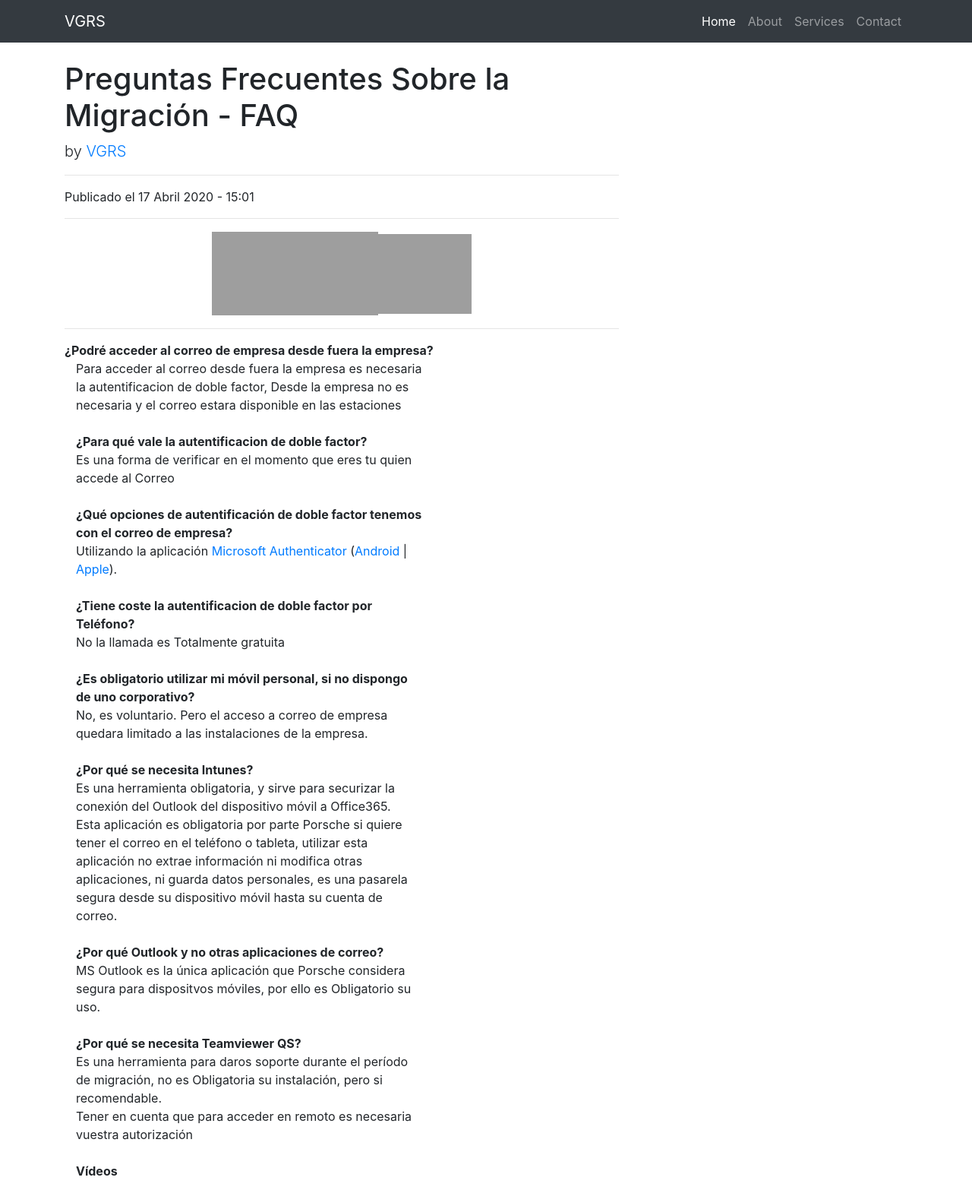
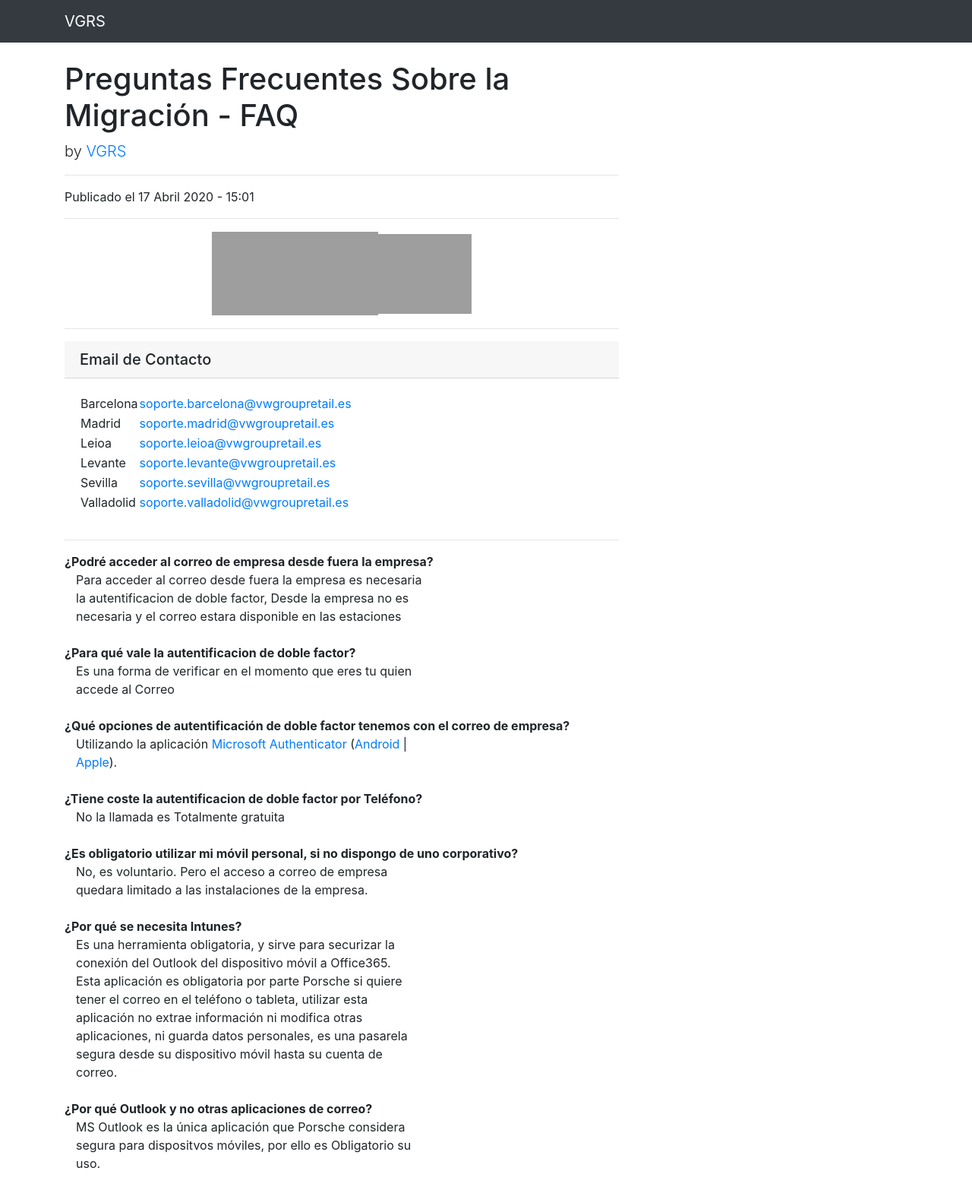
Before and after one commit to frodvgrs/migracion-faq, a plain HTML site: page index.html in a window 1280 px wide. Shown: the top 1566 px of the page at 76% size. Drawn offline with nearby package versions, Linux system fonts and the light colour scheme; grey boxes are pictures that could not be loaded.

Commit message:
Update index.html

```diff
--- a/index.html
+++ b/index.html
@@ -1,12 +1,12 @@
 <!DOCTYPE html>
-<html lang="en">
+<html lang="es">
 
 <head>
 
   <meta charset="utf-8">
   <meta name="viewport" content="width=device-width, initial-scale=1, shrink-to-fit=no">
   <meta name="description" content="">
-  <meta name="author" content="">
+  <meta name="author" content="Fernando A. Rodriguez fernando.rodriguez.ext@vwgroupretail.es">
 
   <title>Preguntas Frecuentes Sobre la Migración - FAQ</title>
 
@@ -31,24 +31,6 @@
       <button class="navbar-toggler" type="button" data-toggle="collapse" data-target="#navbarResponsive" aria-controls="navbarResponsive" aria-expanded="false" aria-label="Toggle navigation">
         <span class="navbar-toggler-icon"></span>
       </button>
-      <div class="collapse navbar-collapse" id="navbarResponsive">
-        <ul class="navbar-nav ml-auto">
-          <li class="nav-item active">
-            <a class="nav-link" href="#">Home
-              <span class="sr-only">(current)</span>
-            </a>
-          </li>
-          <li class="nav-item">
-            <a class="nav-link" href="#">About</a>
-          </li>
-          <li class="nav-item">
-            <a class="nav-link" href="#">Services</a>
-          </li>
-          <li class="nav-item">
-            <a class="nav-link" href="#">Contact</a>
-          </li>
-        </ul>
-      </div>
     </div>
   </nav>
 
@@ -86,39 +68,74 @@
 		</table>
 
 
+
+        <hr>
+
+         <h5 class="card-header">Email de Contacto</h5>
+          <div class="card-body">
+			<table border="0">
+			<tbody>
+			<tr>
+			<td >Barcelona</td>
+			<td ><a href="mailto:soporte.barcelona@vwgroupretail.es" target="_blank" rel="noopener">soporte.barcelona@vwgroupretail.es</a></td>
+			</tr>
+			<tr>
+			<td >Madrid&nbsp;</td>
+			<td ><a href="mailto:soporte.madrid@vwgroupretail.es&nbsp;" target="_blank" rel="noopener">soporte.madrid@vwgroupretail.es</a></td>
+			</tr>
+			<tr>
+			<td >Leioa</td>
+			<td ><a href="mailto:soporte.leioa@vwgroupretail.es" target="_blank" rel="noopener">soporte.leioa@vwgroupretail.es</a></td>
+			</tr>
+			<tr>
+			<td >Levante</td>
+			<td ><a title="Levante" href="mailto:soporte.levante@vwgroupretail.es" target="_blank" rel="noopener">soporte.levante@vwgroupretail.es</a></td>
+			</tr>
+			<tr>
+			<td >Sevilla</td>
+			<td ><a href="mailto:soporte.sevilla@vwgroupretail.es" target="_blank" rel="noopener">soporte.sevilla@vwgroupretail.es</a></td>
+			</tr>
+			<tr>
+			<td >Valladolid</td>
+			<td ><a href="mailto:soporte.valladolid@vwgroupretail.es" target="_blank" rel="noopener">soporte.valladolid@vwgroupretail.es</a></td>
+			</tr>
+			</tbody>
+			</table>
+		</div>
+
         <hr>
 
         <!-- Post Content -->
 <strong>&iquest;Podr&eacute; acceder al correo de empresa desde fuera la empresa? </strong>
 <div class="col-lg-8">Para acceder al correo desde fuera la empresa es necesaria la autentificacion de doble factor, Desde la empresa no es necesaria y el correo estara disponible en las estaciones</div>
 <div class="col-lg-8">&nbsp;</div>
-<div class="col-lg-8"><strong>&iquest;Para qu&eacute; vale la autentificacion de doble factor? </strong></div>
+<strong>&iquest;Para qu&eacute; vale la autentificacion de doble factor? </strong>
 <div class="col-lg-8">Es una forma de verificar en el momento que eres tu quien accede al Correo</div>
 <div class="col-lg-8">&nbsp;</div>
-<div class="col-lg-8"><strong>&iquest;Qu&eacute; opciones de autentificaci&oacute;n de doble factor tenemos con el correo de empresa? </strong></div>
+<strong>&iquest;Qu&eacute; opciones de autentificaci&oacute;n de doble factor tenemos con el correo de empresa? </strong>
 <div class="col-lg-8">Utilizando la aplicaci&oacute;n <a href="https://support.microsoft.com/es-es/help/4026727/microsoft-account-how-to-use-the-microsoft-authenticator-app">Microsoft Authenticator</a> (<a href="https://play.google.com/store/apps/details?id=com.teamviewer.quicksupport.market&amp;hl=es_419" target="_blank" rel="noopener">Android</a> | <a href="https://apps.apple.com/es/app/teamviewer-quicksupport/id661649585" target="_blank" rel="noopener">Apple</a>).</div>
 <div class="col-lg-8">&nbsp;</div>
-<div class="col-lg-8"><strong>&iquest;Tiene coste la autentificacion de doble factor por Tel&eacute;fono? </strong></div>
+<strong>&iquest;Tiene coste la autentificacion de doble factor por Tel&eacute;fono? </strong>
 <div class="col-lg-8">No la llamada es Totalmente gratuita</div>
 <div class="col-lg-8">&nbsp;</div>
-<div class="col-lg-8"><strong>&iquest;Es obligatorio utilizar mi m&oacute;vil personal, si no dispongo de uno corporativo? </strong></div>
+<strong>&iquest;Es obligatorio utilizar mi m&oacute;vil personal, si no dispongo de uno corporativo? </strong>
 <div class="col-lg-8">No, es voluntario. Pero el acceso a correo de empresa quedara limitado a las instalaciones de la empresa.</div>
 <div class="col-lg-8">&nbsp;</div>
-<div class="col-lg-8"><strong>&iquest;Por qu&eacute; se necesita Intunes? </strong></div>
+<strong>&iquest;Por qu&eacute; se necesita Intunes? </strong>
 <div class="col-lg-8">Es una herramienta obligatoria, y sirve para securizar la conexi&oacute;n del Outlook del dispositivo m&oacute;vil a Office365.</div>
 <div class="col-lg-8">Esta aplicaci&oacute;n es obligatoria por parte Porsche si quiere tener el correo en el tel&eacute;fono o tableta, utilizar esta aplicaci&oacute;n no extrae informaci&oacute;n ni modifica otras aplicaciones, ni guarda datos personales, es una pasarela segura desde su dispositivo m&oacute;vil hasta su cuenta de correo.</div>
 <div class="col-lg-8">&nbsp;</div>
-<div class="col-lg-8"><strong>&iquest;Por qu&eacute; Outlook y no otras aplicaciones de correo? </strong></div>
+<strong>&iquest;Por qu&eacute; Outlook y no otras aplicaciones de correo? </strong>
 <div class="col-lg-8">MS Outlook es la &uacute;nica aplicaci&oacute;n que Porsche considera segura para dispositvos m&oacute;viles, por ello es Obligatorio su uso.</div>
 <div class="col-lg-8">&nbsp;</div>
-<div class="col-lg-8"><strong>&iquest;Por qu&eacute; se necesita Teamviewer QS? </strong></div>
+<strong>&iquest;Por qu&eacute; se necesita Teamviewer QS? </strong>
 <div class="col-lg-8">Es una herramienta para daros soporte durante el per&iacute;odo de migraci&oacute;n, no es Obligatoria su instalaci&oacute;n, pero si recomendable.</div>
 <div class="col-lg-8">Tener en cuenta que para acceder en remoto es necesaria vuestra autorizaci&oacute;n</div>
 <div class="col-lg-8">&nbsp;</div>
-<div class="col-lg-8"><strong>V&iacute;deos</strong></div>
+<strong>V&iacute;deos</strong>
 <div class="col-lg-8"><iframe src="https://www.youtube-nocookie.com/embed/HqkQhBdqbSE" width="560" height="315" frameborder="0" allowfullscreen="allowfullscreen"></iframe></div>
 <div class="col-lg-8">&nbsp;</div>
-<div class="col-lg-8"><strong>Listado de Aplicaciones</strong></div>
+<strong>Listado de Aplicaciones</strong>
 <div class="col-lg-8"><table style="border-color: grey;" border="1" width=""><caption>&nbsp;</caption>
 <tbody>
 <tr>
@@ -169,36 +186,7 @@
 
         <!-- Side Widget -->
         <div class="card my-4">
-          <h5 class="card-header">Email de Contacto</h5>
-          <div class="card-body">
-			<table border="0">
-			<tbody>
-			<tr>
-			<td >Barcelona</td>
-			<td ><a href="mailto:soporte.barcelona@vwgroupretail.es" target="_blank" rel="noopener">soporte.barcelona@vwgroupretail.es</a></td>
-			</tr>
-			<tr>
-			<td >Madrid&nbsp;</td>
-			<td ><a href="mailto:soporte.madrid@vwgroupretail.es&nbsp;" target="_blank" rel="noopener">soporte.madrid@vwgroupretail.es</a></td>
-			</tr>
-			<tr>
-			<td >Leioa</td>
-			<td ><a href="mailto:soporte.leioa@vwgroupretail.es" target="_blank" rel="noopener">soporte.leioa@vwgroupretail.es</a></td>
-			</tr>
-			<tr>
-			<td >Levante</td>
-			<td ><a title="Levante" href="mailto:soporte.levante@vwgroupretail.es" target="_blank" rel="noopener">soporte.levante@vwgroupretail.es</a></td>
-			</tr>
-			<tr>
-			<td >Sevilla</td>
-			<td ><a href="mailto:soporte.sevilla@vwgroupretail.es" target="_blank" rel="noopener">soporte.sevilla@vwgroupretail.es</a></td>
-			</tr>
-			<tr>
-			<td >Valladolid</td>
-			<td ><a href="mailto:soporte.valladolid@vwgroupretail.es" target="_blank" rel="noopener">soporte.valladolid@vwgroupretail.es</a></td>
-			</tr>
-			</tbody>
-			</table>
+
           </div>
         </div>
 
```
